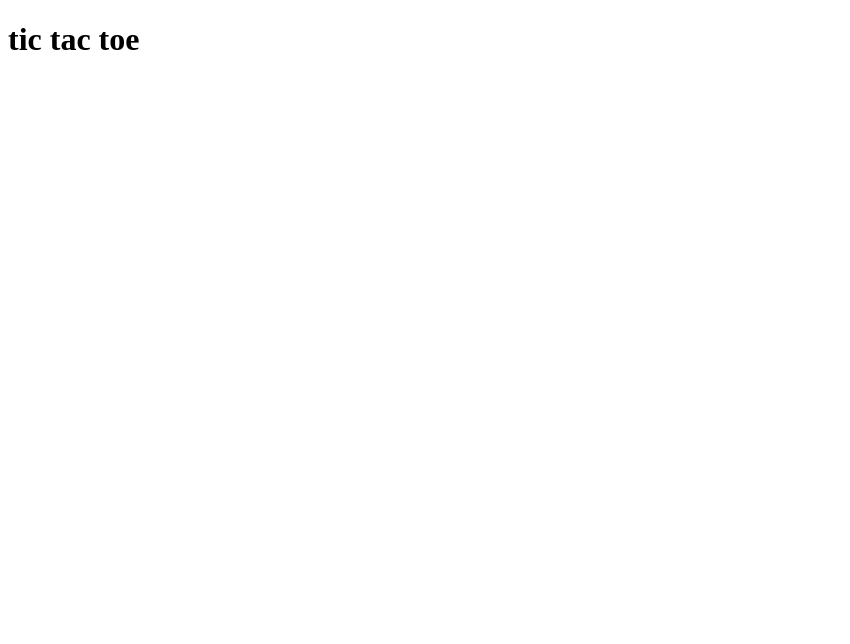
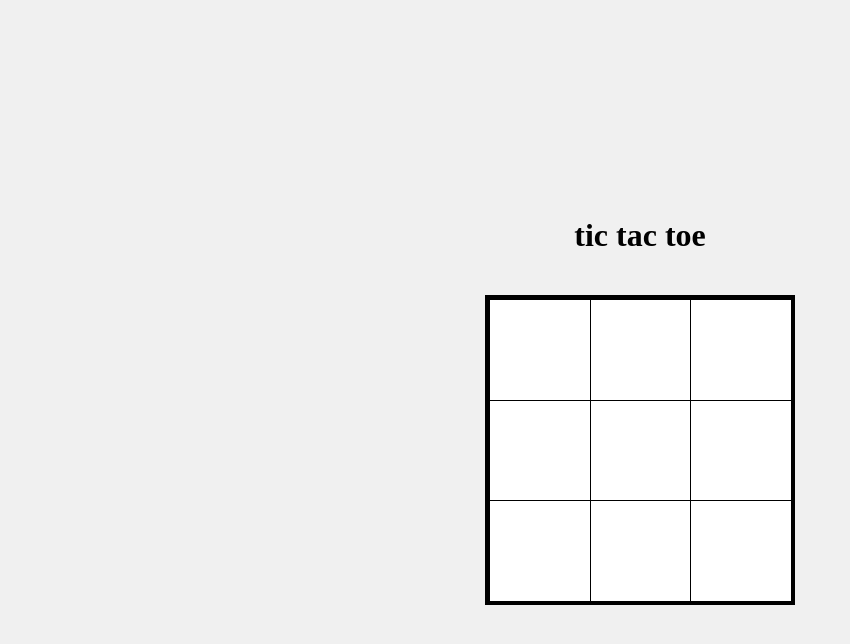
Before and after one commit to mayanksharma-1/tic-tac-toe, a plain HTML site: page index.html in a window 1280 px wide. Shown: the whole page, without its empty margins (0-850 px from the left). Drawn offline with Linux system fonts and the light colour scheme.

Commit message:
Style the board and display player moves on board

```diff
--- a/index.html
+++ b/index.html
@@ -5,9 +5,9 @@
     <meta name="viewport" content="width=device-width, initial-scale=1.0">
     <title>tic tac toe</title>
     <script src="script.js"></script>
+    <link rel="stylesheet" href="style.css">
 </head>
 <body>
-    <!-- make the tic tac toe here -->
      <header>
         <h1>tic tac toe</h1>
     </header>
--- a/style.css
+++ b/style.css
@@ -0,0 +1,51 @@
+body {
+    display: flex;
+    flex-direction: column;
+    justify-content: center;
+    align-items: center;
+    height: 100vh;
+    background-color: #f0f0f0;
+    margin: 0;
+}
+
+header {
+    margin-bottom: 20px;
+}
+
+.container {
+    display: grid;
+    grid-template-columns: repeat(3, 100px);
+    grid-template-rows: repeat(3, 100px);
+    gap: 0;
+    border: 5px solid #000;
+    background-color: #fff;
+}
+
+.box {
+    display: flex;
+    justify-content: center;
+    align-items: center;
+    width: 100px;
+    height: 100px;
+    background-color: #ffffff;
+    border: 1px solid #000000;
+    font-size: 2em;
+    font-weight: bold;
+    cursor: pointer;
+}
+
+.box:nth-child(1), .box:nth-child(2), .box:nth-child(3) {
+    border-top: none;
+}
+
+.box:nth-child(1), .box:nth-child(4), .box:nth-child(7) {
+    border-left: none;
+}
+
+.box:nth-child(3), .box:nth-child(6), .box:nth-child(9) {
+    border-right: none;
+}
+
+.box:nth-child(7), .box:nth-child(8), .box:nth-child(9) {
+    border-bottom: none;
+}
```
